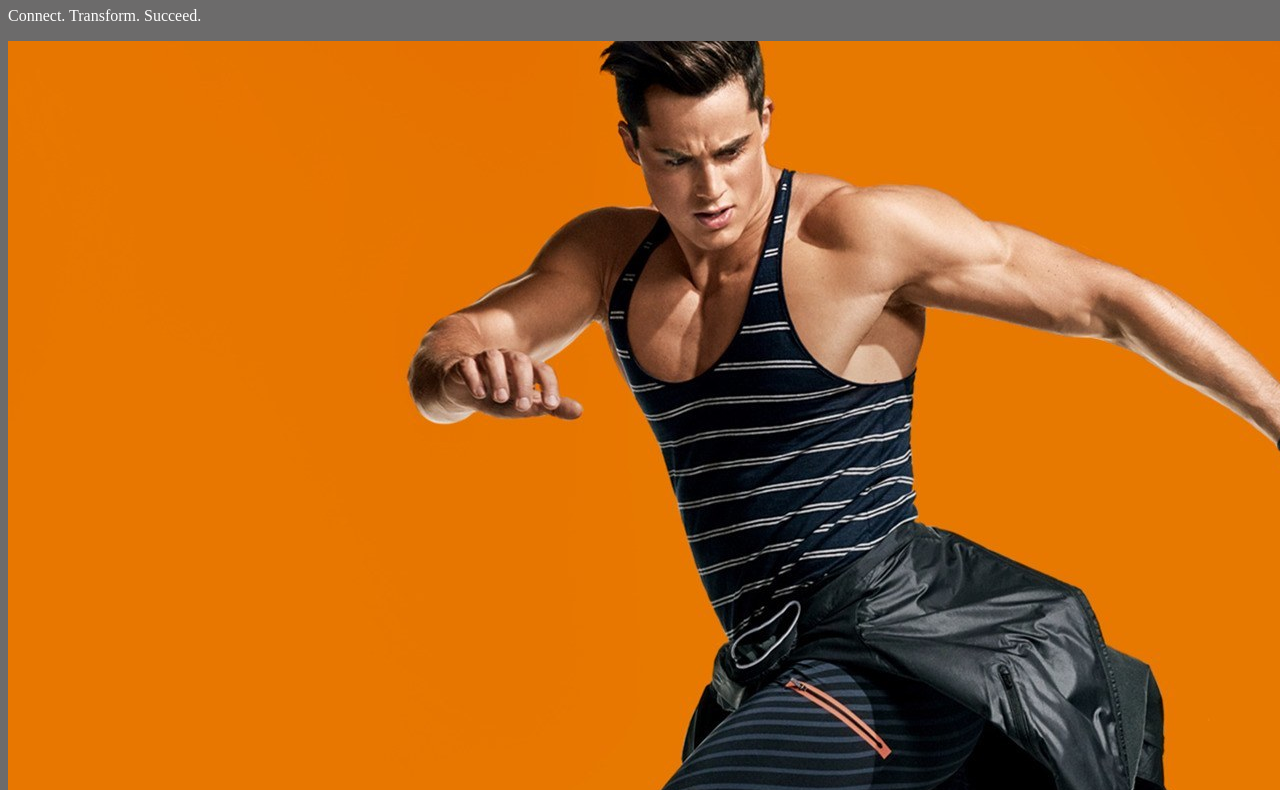
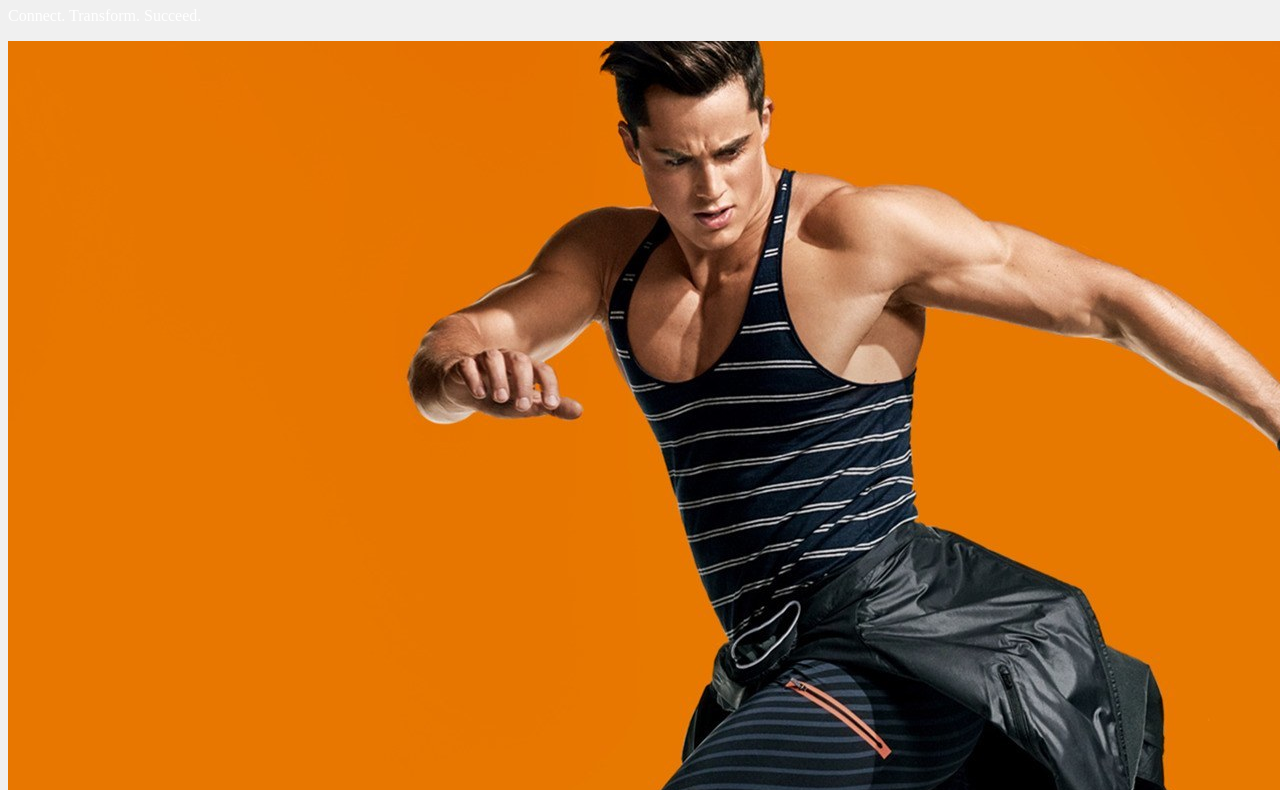
Before and after one commit to mmelworm/mmelworm.github.io, a plain HTML site: page unit_3/index.html in a window 1280 px wide. Shown: the part 73-863 px from the top of the page. Drawn offline with Linux system fonts and the light colour scheme.

Commit message:
Update style.css

```diff
--- a/unit_3/css/style.css
+++ b/unit_3/css/style.css
@@ -1,5 +1,5 @@
 body{
-	background-color: #6c6B6B;
+	background-color: #f0f0f0;
 }
 
 #hero{
```
